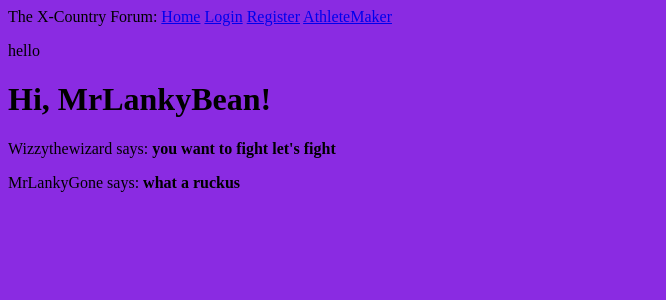
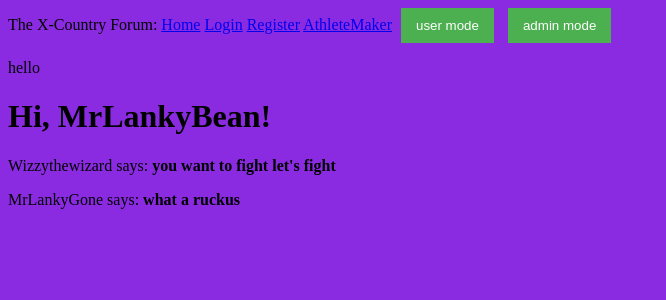
Before and after one commit to jack-muller/SDDmajorwork-XC, a Flask app: page / in a window 1280 px wide. Shown: the top 300 px of the page, without its empty margins (0-666 px from the left). Run offline with Flask 3, Linux system fonts and the light colour scheme.

Commit message:
I tried to make the CSS stylesheet work

```diff
--- /dev/null
+++ b/app/static/style.css
@@ -0,0 +1,22 @@
+p {
+    color:chocolate
+    line
+}
+
+body {
+    background-color: blueviolet
+
+}
+
+button {
+    padding: 10px 15px;
+    margin: 0 5px;
+    background-color: #4CAF50;
+    color: white;
+    border: none;
+    cursor: pointer;
+}
+
+button:hover {
+    background-color: #45a049;
+}
--- a/app/templates/base.html
+++ b/app/templates/base.html
@@ -1,7 +1,7 @@
 <html>
     <head>
         <title>{{ title }} - X-Country</title>
-        <link rel="stylesheet" href="/app/templates/style.css">
+        <link rel="stylesheet" href="{{ url_for('static', filename='style.css') }}">
     </head>
     <body>
         <div>
@@ -10,10 +10,23 @@
             <a href="{{ url_for('login') }}">Login</a>
             <a href="{{ url_for('register') }}">Register</a>
             <a href="{{ url_for('admincreate') }}">AthleteMaker</a>
+            <button id="button1">user mode</button>
+            <button id="button2">admin mode</button>
         </div>
         <main>
             {% block content %}
             {% endblock %}
         </main>
+        <script>
+            document.getElementById('button1').addEventListener('click', function() {
+                alert('Button 1 was clicked!');
+                // Add your desired functionality for button 1 here
+            });
+
+            document.getElementById('button2').addEventListener('click', function() {
+                alert('Button 2 was clicked!');
+                // Add your desired functionality for button 2 here
+            });
+        </script>
     </body>
 </html>
--- a/app/templates/style.css
+++ /dev/null
@@ -1,9 +0,0 @@
-p {
-    color:chocolate
-    line
-}
-
-body {
-    background-color: blueviolet
-
-}
```
Also changed, not shown: Screen Shot 2024-06-13 at 5.27.00 pm.png (added), 1 other file.
